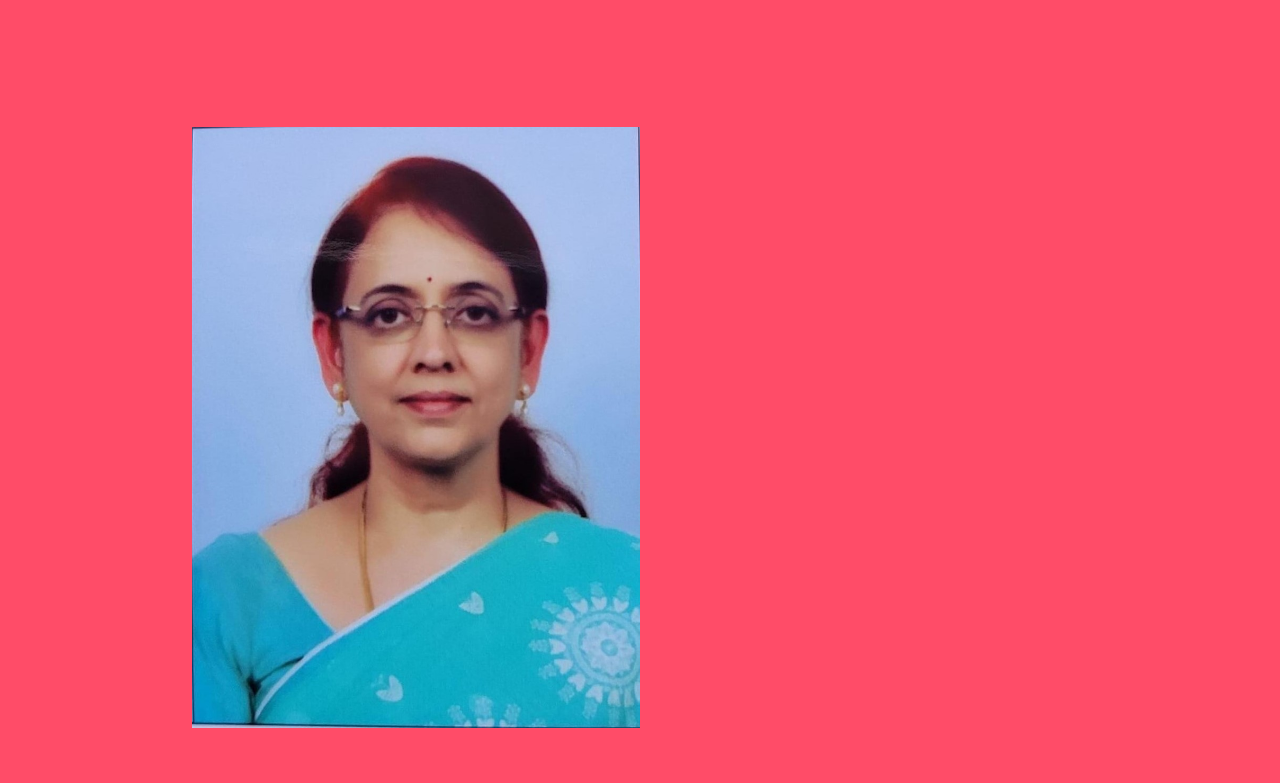
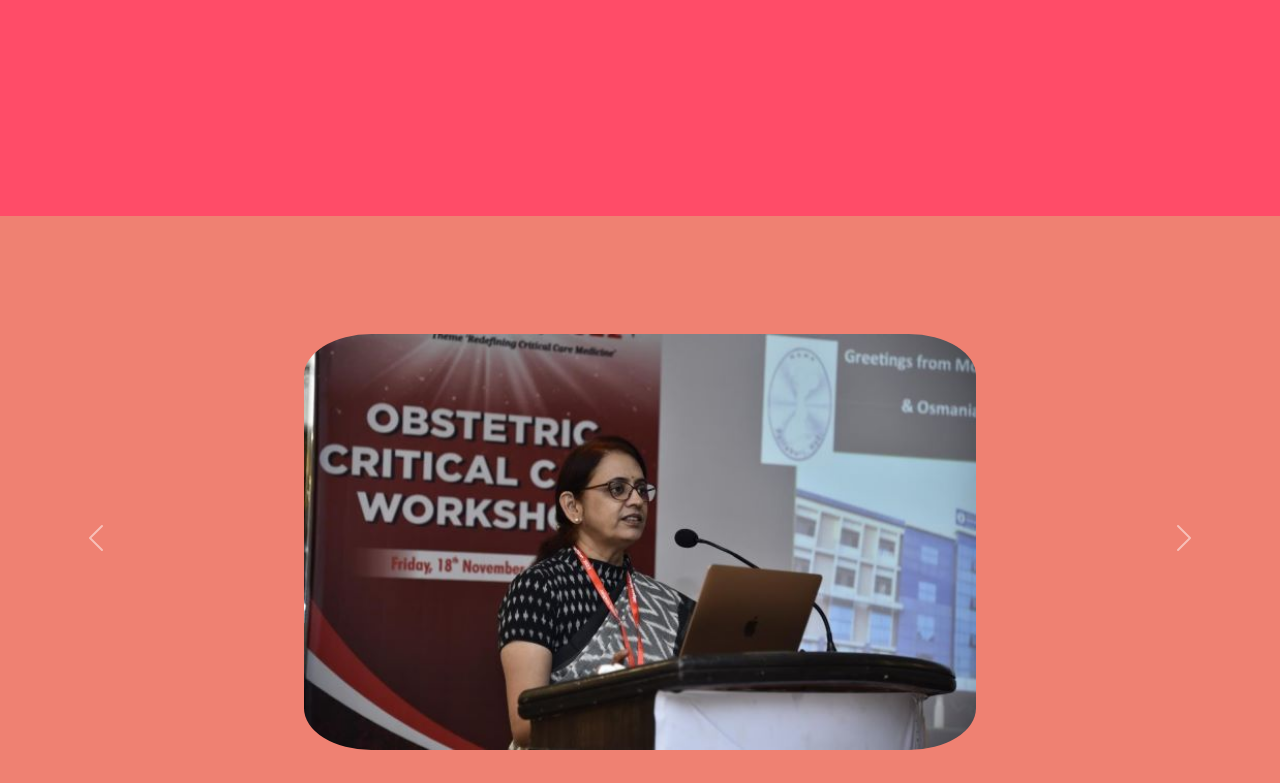
Before and after one commit to okijhgyuiopkju8uhghjk/DrKousalyaC, a plain HTML site: page index.html in a window 1280 px wide. Shown: the part 169-952 px from the top of the page. Drawn offline with nearby package versions, Linux system fonts and the light colour scheme.

Commit message:
pic added

```diff
--- a/index.html
+++ b/index.html
@@ -43,13 +43,31 @@
           </ul>
         </div>
       </nav>
-      <!-- Title -->
-      <div class="col-lg-6">
-          <img class="title-image" src="drKousalya.jpeg" alt="drKousalya.jpg">
-        </div>
-    </div>
+
 
   </section>
+
+  <!--images-->
+   <section class="coloured-section" id="testimonials">
+    <div id="testimonia-carousel" class="carousel slide" data-bs-ride="false">
+      <div class="carousel-inner">
+        <div class="carousel-item active container-fluid">
+          <h2 class ="testimonial-text"></h2>
+          <img class="testimonials-image" src="drKousalyaB.jpeg" alt="drKousalyaPic0">
+          <em></em>
+        </div>
+      </div>
+      <button class="carousel-control-prev" type="button" data-bs-target="#testimonia-carousel" data-bs-slide="prev">
+        <span class="carousel-control-prev-icon" aria-hidden="true"></span>
+        <span class="visually-hidden">Previous</span>
+      </button>
+      <button class="carousel-control-next" type="button" data-bs-target="#testimonia-carousel" data-bs-slide="next">
+        <span class="carousel-control-next-icon" aria-hidden="true"></span>
+        <span class="visually-hidden">Next</span>
+      </button>
+    </div>
+  </section>
+
 
   <!-- Features -->
   <section id="features" class="white-section" id="features">
--- a/styles.css
+++ b/styles.css
@@ -142,8 +142,8 @@ p {
 }
 
 .testimonials-image {
-  width: 10%;
-  border-radius: 100%;
+  width: 75%;
+  border-radius: 10%;
   margin: 20px;
 }
 
```
Also changed, not shown: WhatsApp Image 2022-11-21 at 7.07.48 PM.jpeg (added), drKousalya.jpeg (deleted), drKousalyaB.jpeg (added).
